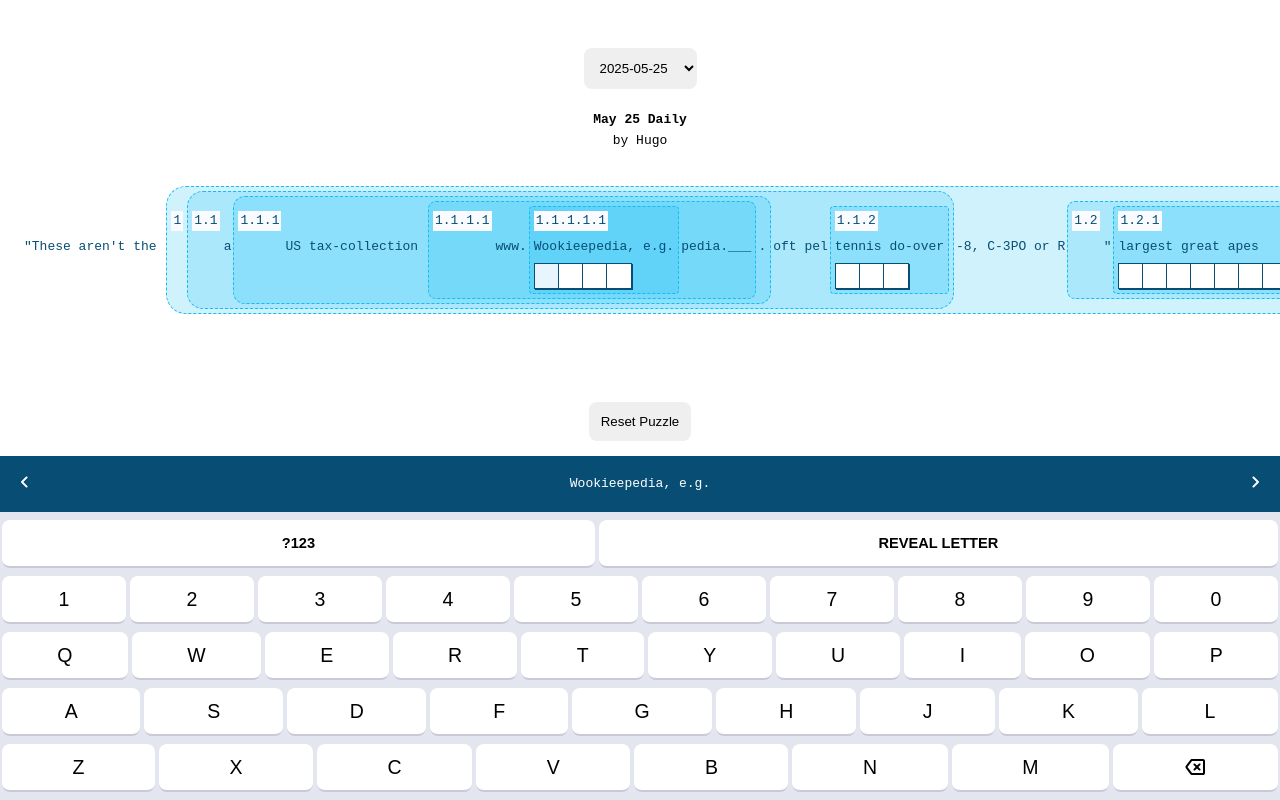
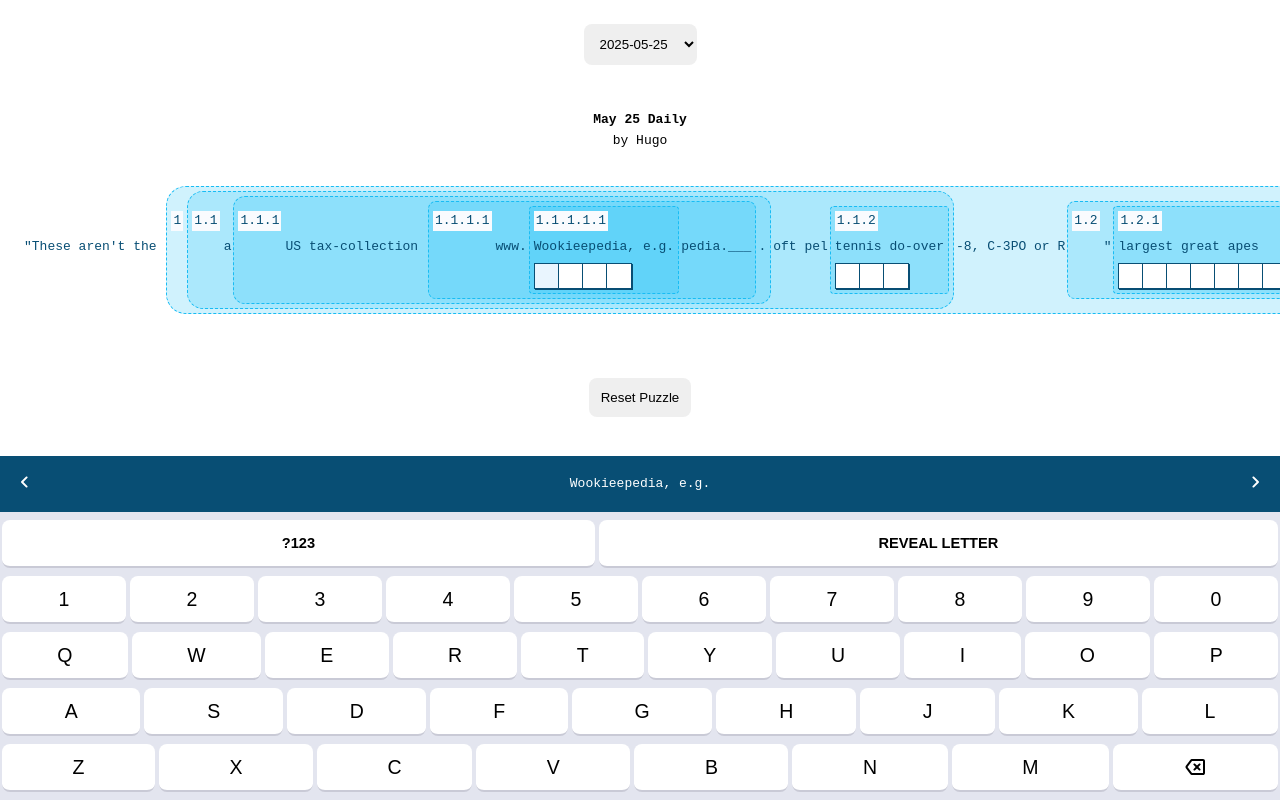
Before and after one commit to hugolynch/echo, a Svelte app: page / in a window 1280 px wide. Built offline with nearby package versions, Linux system fonts and the light colour scheme.

Commit message:
Fix layout to avoid page scroll

```diff
--- a/src/app.css
+++ b/src/app.css
@@ -11,5 +11,5 @@
   justify-content: space-between;
   align-items: center;
   text-align: center;
-  height: 100vh;
+  height: 100dvh;
 }
--- a/src/components/Board.svelte
+++ b/src/components/Board.svelte
@@ -104,7 +104,7 @@
     }
 
     select {
-        margin-top: 48px;
+        margin-top: 24px;
     }
 
     select, button {
--- a/src/components/BoardClue.svelte
+++ b/src/components/BoardClue.svelte
@@ -78,7 +78,7 @@
         max-width: 100vw;
         overflow-x: scroll;
         align-items: center;
-        padding: 24px 24px 72px 24px;
+        padding: 0 24px 24px 24px;
         color: #084E74;
         font-size: 1.6rem;
 
```
